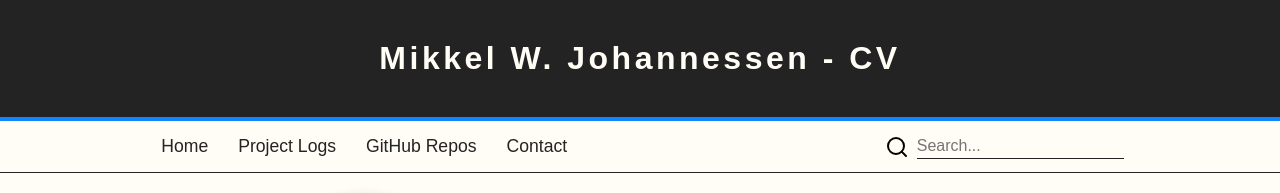
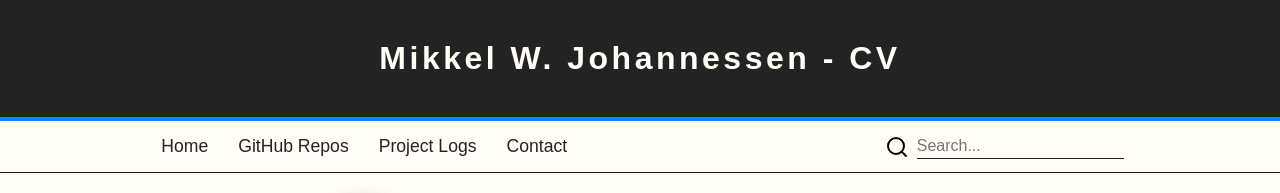
Before and after one commit to Mwaldemar/Resume, a Next.js app: page / in a window 1280 px wide. Shown: the top 193 px of the page. Built offline with nearby package versions, Linux system fonts and the light colour scheme.

Commit message:
small fix to run on vercel and change in order of navbar

```diff
--- a/app/components/navbar/navbar.tsx
+++ b/app/components/navbar/navbar.tsx
@@ -30,8 +30,8 @@ export const Navbar = ({ projects, mobile, desktop }: NavbarProps) => {
 
     const pages = [
         { name: "Home", path: "/" },
+        { name: "GitHub Repos", path: "/repos" },
         { name: "Project Logs", path: "/projects" },
-        { name: "GitHub Repos", path: "/repos" },
         { name: "Contact", path: "/contact" },
     ]
 
--- a/package.json
+++ b/package.json
@@ -15,6 +15,7 @@
     "lucide-react": "^0.474.0",
     "markdown-to-jsx": "^7.7.3",
     "next": "15.1.6",
+    "node-fetch": "^3.3.2",
     "react": "^19.0.0",
     "react-dom": "^19.0.0",
     "sass": "^1.83.4"
```
Also changed, not shown: 1 other file (tests, documents, lock files or other folders).
